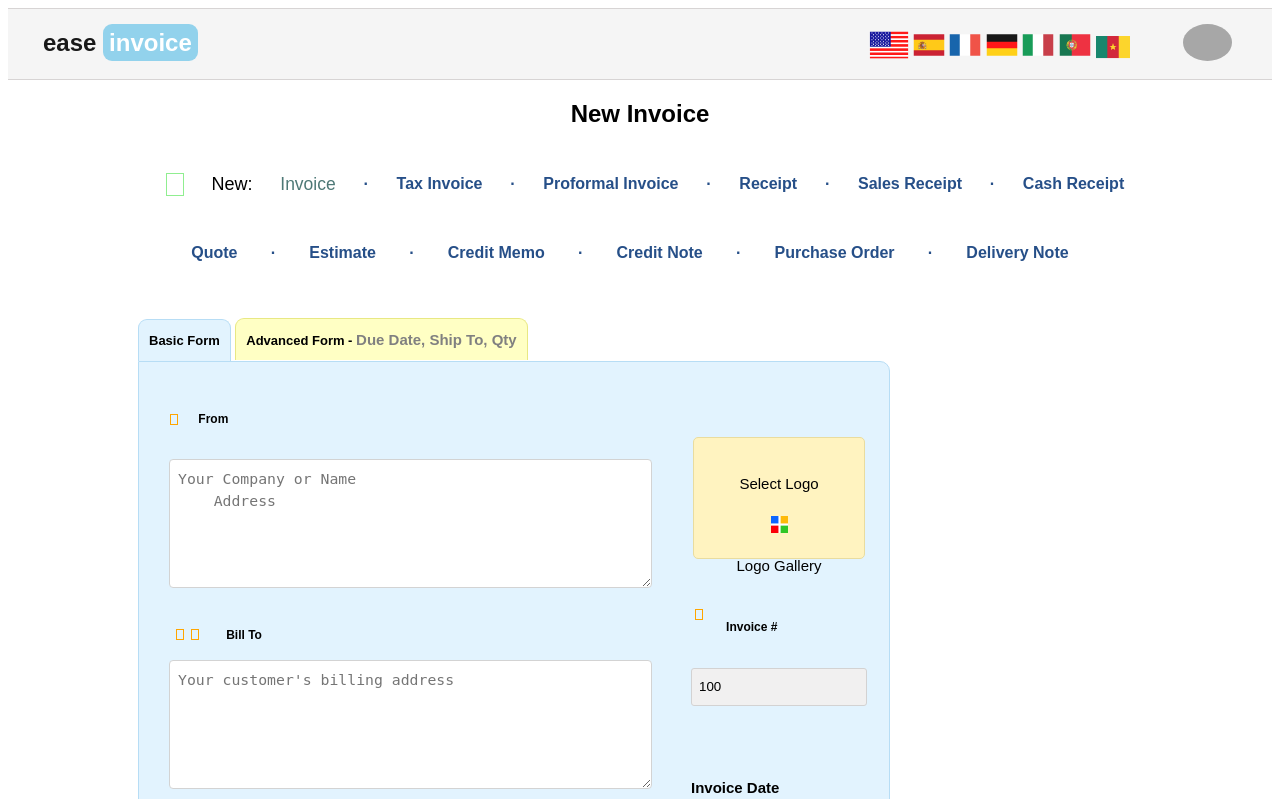
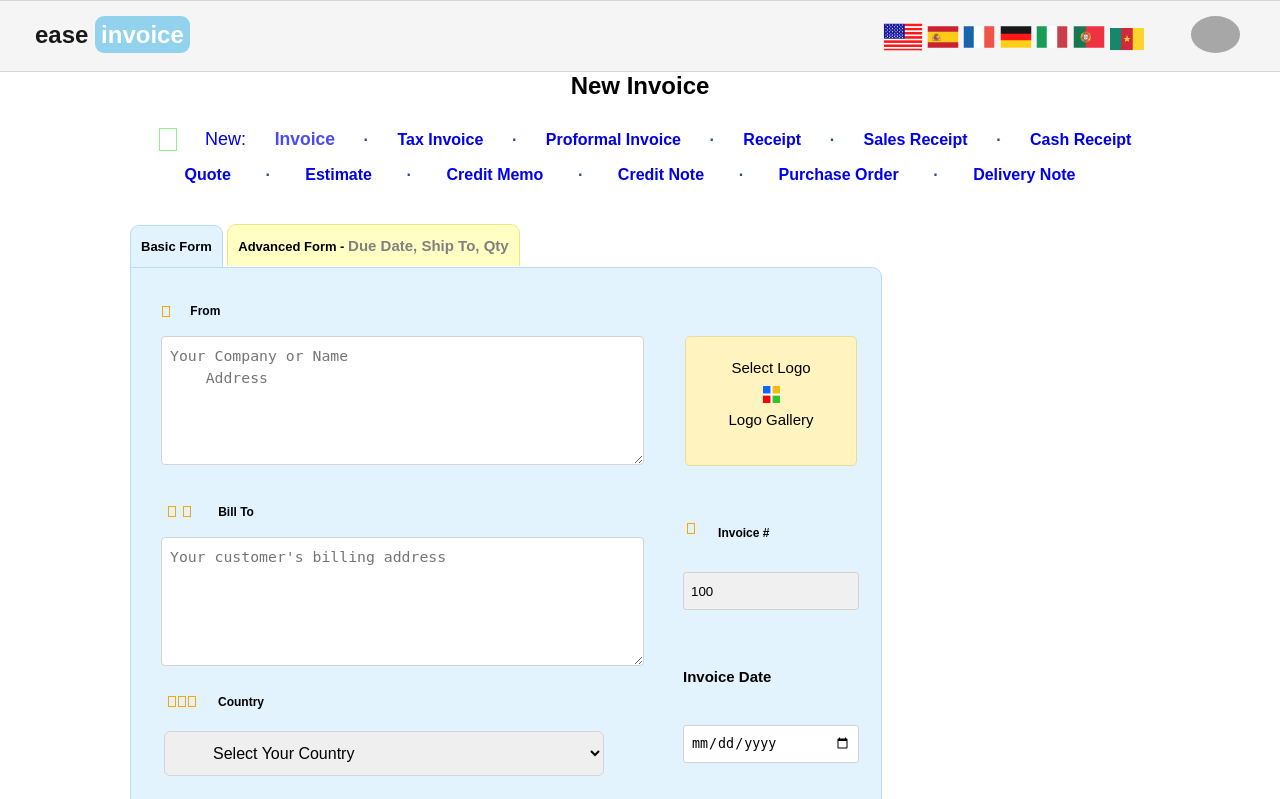
Before and after one commit to Iampraiseottia/invoice, a PHP site: page /html/invoice.html in a window 1280 px wide; the page is wider, and only the part inside the window is pictured. Shown: the top 799 px of that part. Run offline with PHP 8.4, Linux system fonts and the light colour scheme; some libraries are stand-ins or nearby versions; grey boxes are pictures that could not be loaded.

Commit message:
links of invoice head adjusted and responsiveness page created

```diff
--- a/css/invoice.css
+++ b/css/invoice.css
@@ -1,4 +1,4 @@
-h/* GENERAL */
+/* GENERAL */
 * {
   margin: 0px;
   padding: 0px;
@@ -103,6 +103,11 @@ body {
   cursor: pointer;
 }
 
+.invoice-text a,
+.invoice-title a{
+  text-decoration: none;
+}
+
 .invoice-title {
   margin-top: 15px;
   margin-left: 150px;
@@ -116,8 +121,9 @@ body {
 
 .plug {
   font-size: 17.5px;
-  color: rgb(3, 64, 61);
+  color: rgb(38, 79, 136);
   opacity: 0.7;
+  font-weight: 700;
 }
 
 .plug:hover {
@@ -262,7 +268,7 @@ textarea {
 
 .gallery {
   margin-left: 20px;
-  height: 100px;
+  height: 108px;
   width: 170px;
   background: rgb(255, 243, 192);
   text-align: center;
@@ -270,7 +276,7 @@ textarea {
   font-size: 15px;
   line-height: 1.5;
   border: 1px solid rgb(233, 220, 159);
-  margin-top: 75px;
+  margin-top: 68px;
   margin-right: 24px;
   border-radius: 5px;
 }
--- a/html/invoice.html
+++ b/html/invoice.html
@@ -41,32 +41,32 @@
 
         <div class="invoice-text">
             <p class="invoice-text-box"></p>
-            <p class="new">New:</p>
-            <p class="plug">Invoice</p>
+            <p class="new"><a href="../html/invoice.html">New:</a></p>
+            <p class="plug"><a href="../html/invoice.html">Invoice</a></p>
             <p class="dot">&#183;</p>
-            <p class="text">Tax Invoice</p>
+            <p class="text"><a href="../html/invoice.html">Tax Invoice</a></p>
             <p class="dot">&#183;</p>
-            <p class="text">Proformal Invoice</p>
+            <p class="text"><a href="../html/invoice.html">Proformal Invoice</a></p>
             <p class="dot">&#183;</p>
-            <p class="text">Receipt</p>
+            <p class="text"><a href="../html/invoice.html">Receipt</a></p>
             <p class="dot">&#183;</p>
-            <p class="text">Sales Receipt</p>
+            <p class="text"><a href="../html/invoice.html">Sales Receipt</a></p>
             <p class="dot">&#183;</p>
-            <p class="text">Cash Receipt</p>
+            <p class="text"><a href="../html/invoice.html">Cash Receipt</a></p>
 
         </div>
         <div class="invoice-title">
-            <p class="text">Quote</p>
+            <p class="text"><a href="../html/invoice.html">Quote</a></p>
             <p class="dot">&#183;</p>
-            <p class="text">Estimate</p>
+            <p class="text"><a href="../html/invoice.html">Estimate</a></p>
             <p class="dot">&#183;</p>
-            <p class="text">Credit Memo</p>
+            <p class="text"><a href="../html/invoice.html">Credit Memo</a></p>
             <p class="dot">&#183;</p>
-            <p class="text">Credit Note</p>
+            <p class="text"><a href="../html/invoice.html">Credit Note</a></p>
             <p class="dot">&#183;</p>
-            <p class="text">Purchase Order</p>
+            <p class="text"><a href="../html/invoice.html">Purchase Order</a></p>
             <p class="dot">&#183;</p>
-            <p class="text">Delivery Note</p>
+            <p class="text"><a href="../html/invoice.html">Delivery Note</a></p>
         </div>
         <p id="main"></p>
         <div class="btn">
```
Also changed, not shown: css/responsiveness.css (added).
